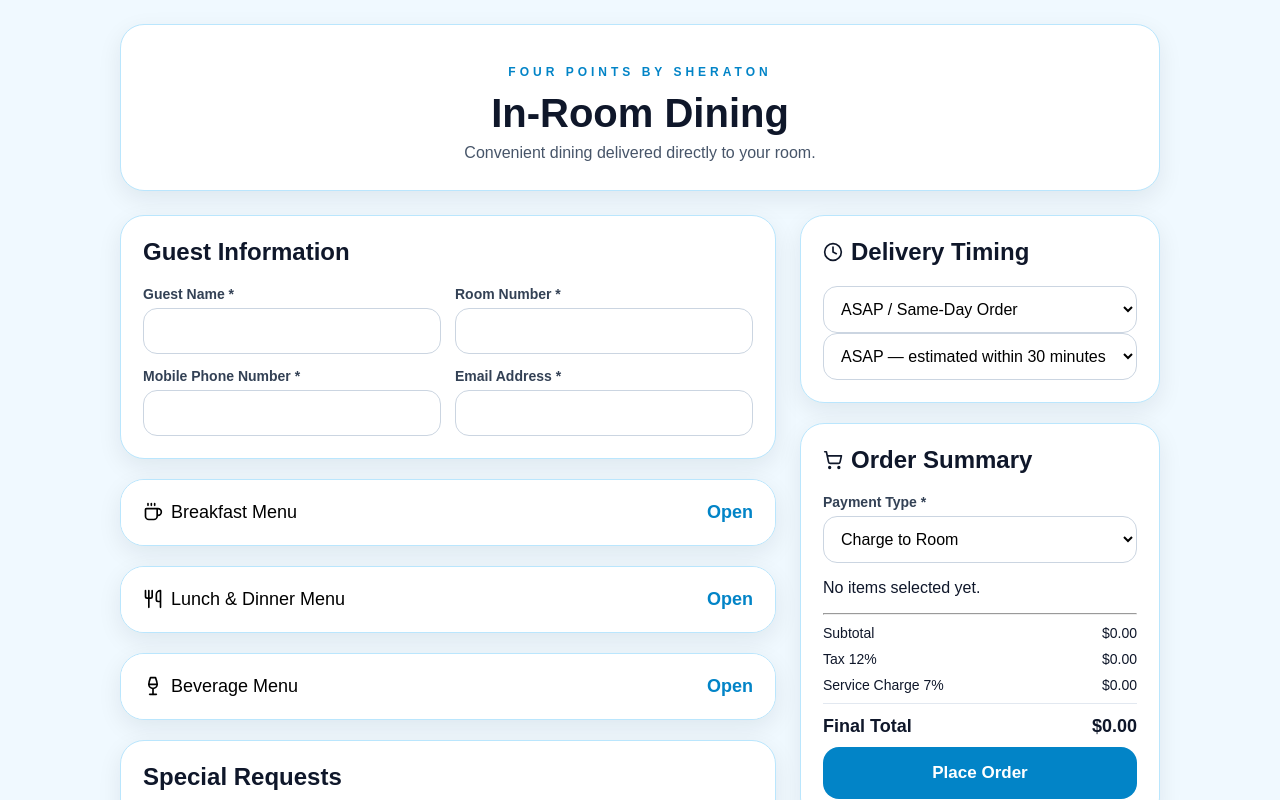
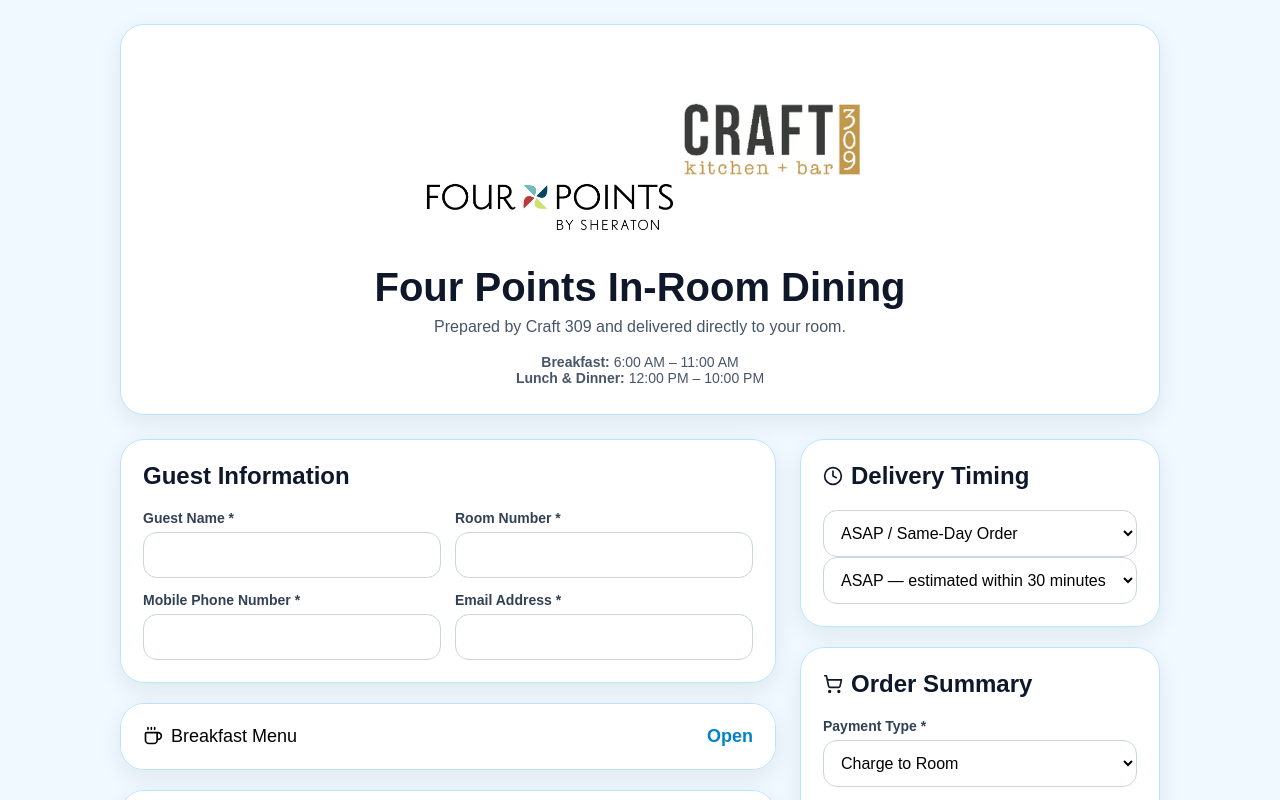
Before and after one commit to craft309/four-points-in-room-dining, a React (Vite) app: page / in a window 1280 px wide. Shown: the top 800 px of the page. Built offline with nearby package versions, Linux system fonts and the light colour scheme.

Commit message:
Update App.jsx

```diff
--- a/src/App.jsx
+++ b/src/App.jsx
@@ -1,5 +1,7 @@
 import React, { useMemo, useState } from "react";
 import { ShoppingCart, Plus, Minus, Clock, Coffee, Utensils, Wine } from "lucide-react";
+import fourPointsLogo from "./assets/four-points-logo.png";
+import craft309Logo from "./assets/craft309.png";
 
 const TAX_RATE = 0.12;
 const SERVICE_RATE = 0.07;
@@ -259,11 +261,45 @@
 
   return (
     <div className="page">
-      <header className="hero">
-        <p>Four Points by Sheraton</p>
-        <h1>In-Room Dining</h1>
-        <span>Convenient dining delivered directly to your room.</span>
-      </header>
+     <header className="hero">
+
+  <img
+    src={fourPointsLogo}
+    alt="Four Points"
+    style={{
+      maxWidth: "260px",
+      marginBottom: "16px"
+    }}
+  />
+
+  <img
+    src={craft309Logo}
+    alt="Craft 309"
+    style={{
+      maxWidth: "180px",
+      marginBottom: "20px"
+    }}
+  />
+
+  <h1>Four Points In-Room Dining</h1>
+
+  <span>
+    Prepared by Craft 309 and delivered directly to your room.
+  </span>
+
+  <div
+    style={{
+      marginTop: "18px",
+      fontSize: "14px",
+      color: "#475569"
+    }}
+  >
+    <strong>Breakfast:</strong> 6:00 AM – 11:00 AM
+    <br />
+    <strong>Lunch & Dinner:</strong> 12:00 PM – 10:00 PM
+  </div>
+
+</header>
 
       <form onSubmit={handleSubmit} className="layout">
         <main>
```
